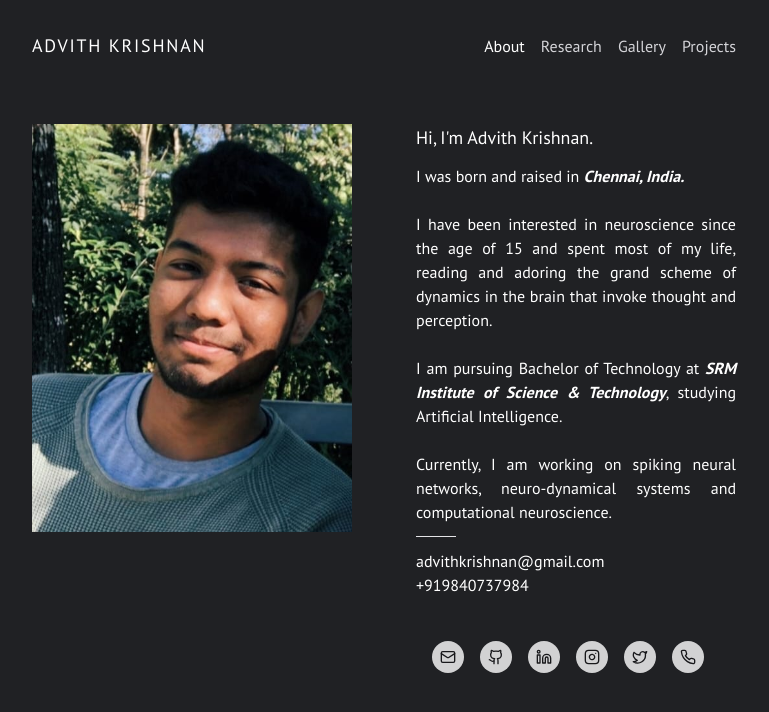
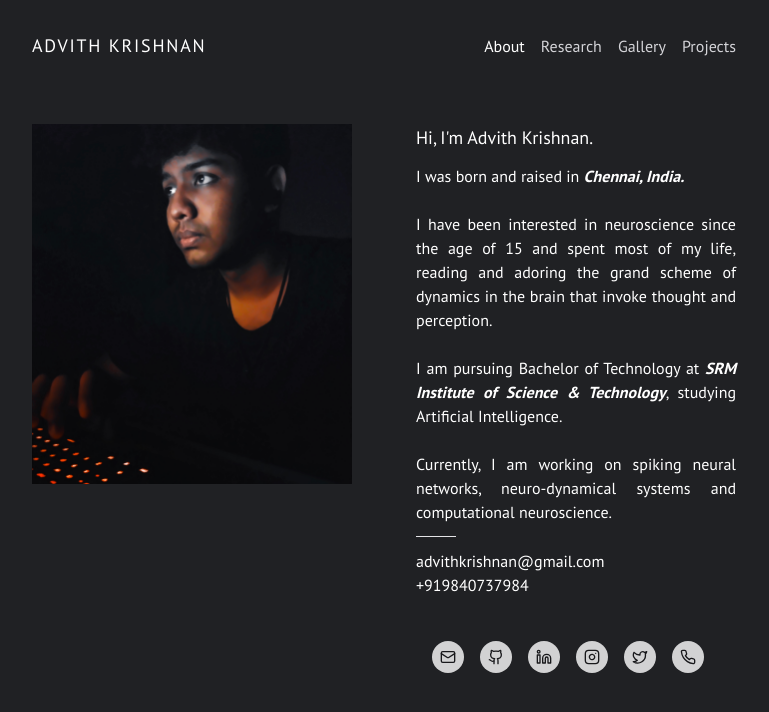
Before and after one commit to Diacod-I/research-portfolio, a Next.js app: page / in a window 1280 px wide. Shown: the top 712 px of the page, without its empty margins (256-1025 px from the left). Built offline with nearby package versions, Linux system fonts and the light colour scheme.

Commit message:
chore: Changed hero image

```diff
--- a/src/components/landing/Hero.tsx
+++ b/src/components/landing/Hero.tsx
@@ -9,7 +9,7 @@ const Hero = () => {
 		<section className='grid grid-cols-1 md:grid-cols-2 gap-8 lg:gap-16'>
 			<div className='w-full'>
 				<Image
-					src='/images/advith.jpg'
+					src='/images/advith-work.jpg'
 					width={100}
 					height={100}
 					alt='Advith'
```
Also changed, not shown: public/images/advith-work.jpg (added).
